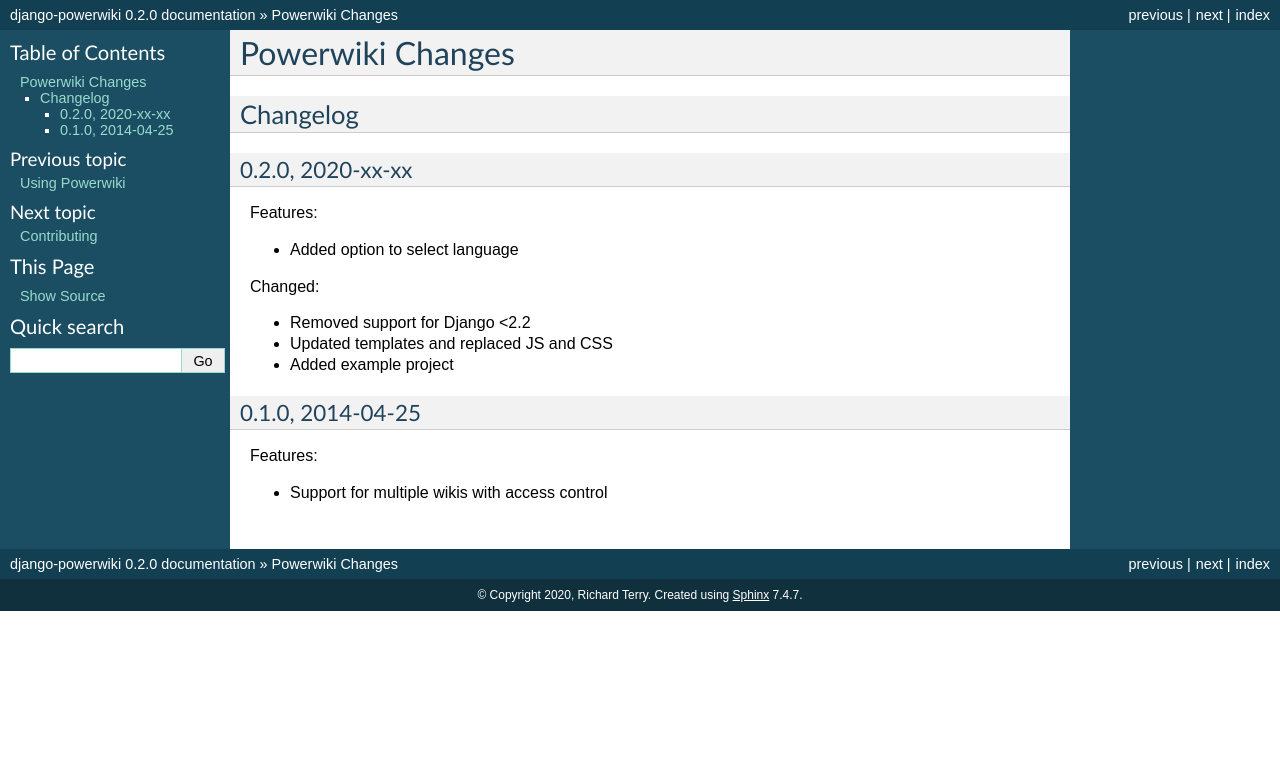
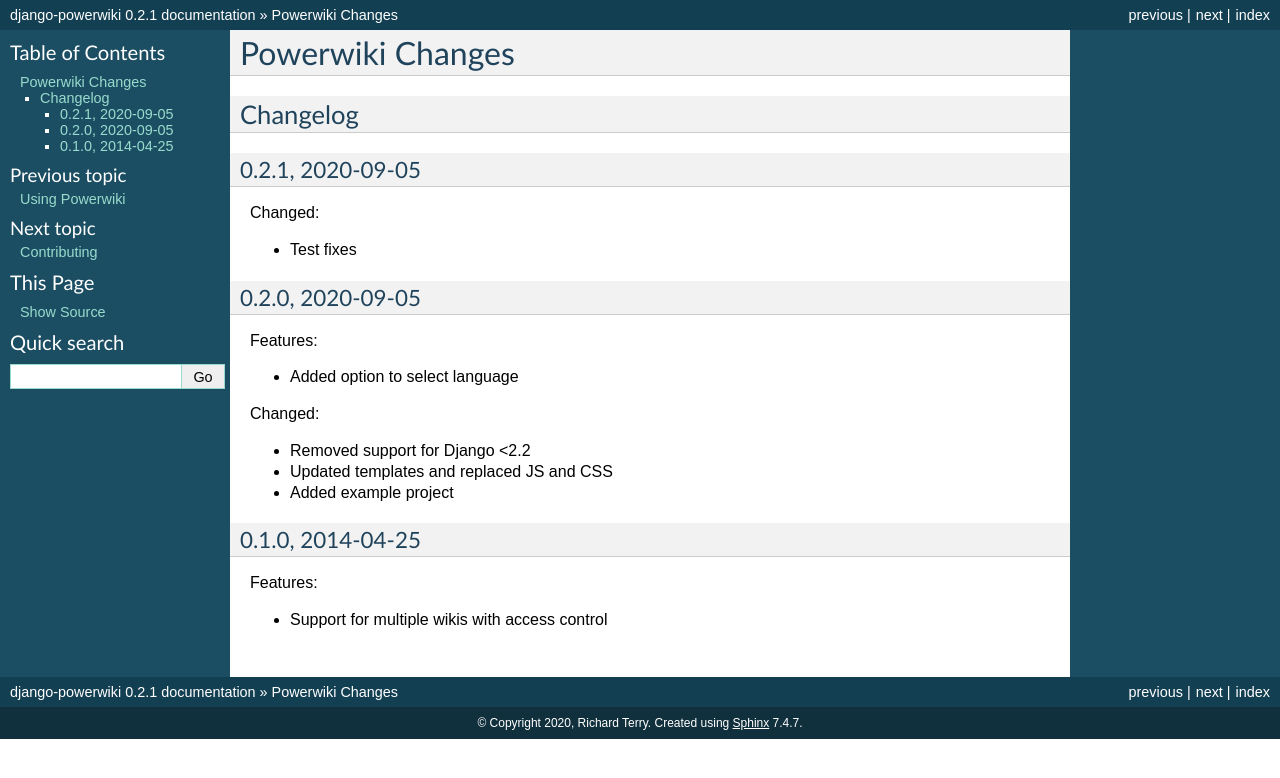
Before and after one commit to radiac/django-powerwiki, a Sphinx documentation site: the page built from docs/upgrading.rst, in a window 1280 px wide. Shown: the top 778 px of the page. Built offline with Sphinx 7.4.7, drawn with Linux system fonts in a browser that asks for light colours.

Commit message:
Update version

```diff
--- a/docs/upgrading.rst
+++ b/docs/upgrading.rst
@@ -5,8 +5,15 @@
 Changelog
 =========
 
+0.2.1, 2020-09-05
+-----------------
 
-0.2.0, 2020-xx-xx
+Changed:
+
+* Test fixes
+
+
+0.2.0, 2020-09-05
 -----------------
 
 Features:
--- a/powerwiki/__init__.py
+++ b/powerwiki/__init__.py
@@ -2,7 +2,7 @@
 Django Powerwiki - Multiple wikis for Django
 """
 
-__version__ = "0.2.0"
+__version__ = "0.2.1"
 __license__ = "BSD"
 __author__ = "Richard Terry"
 # __credits__ = []
```
Also changed, not shown: .travis.yml.
